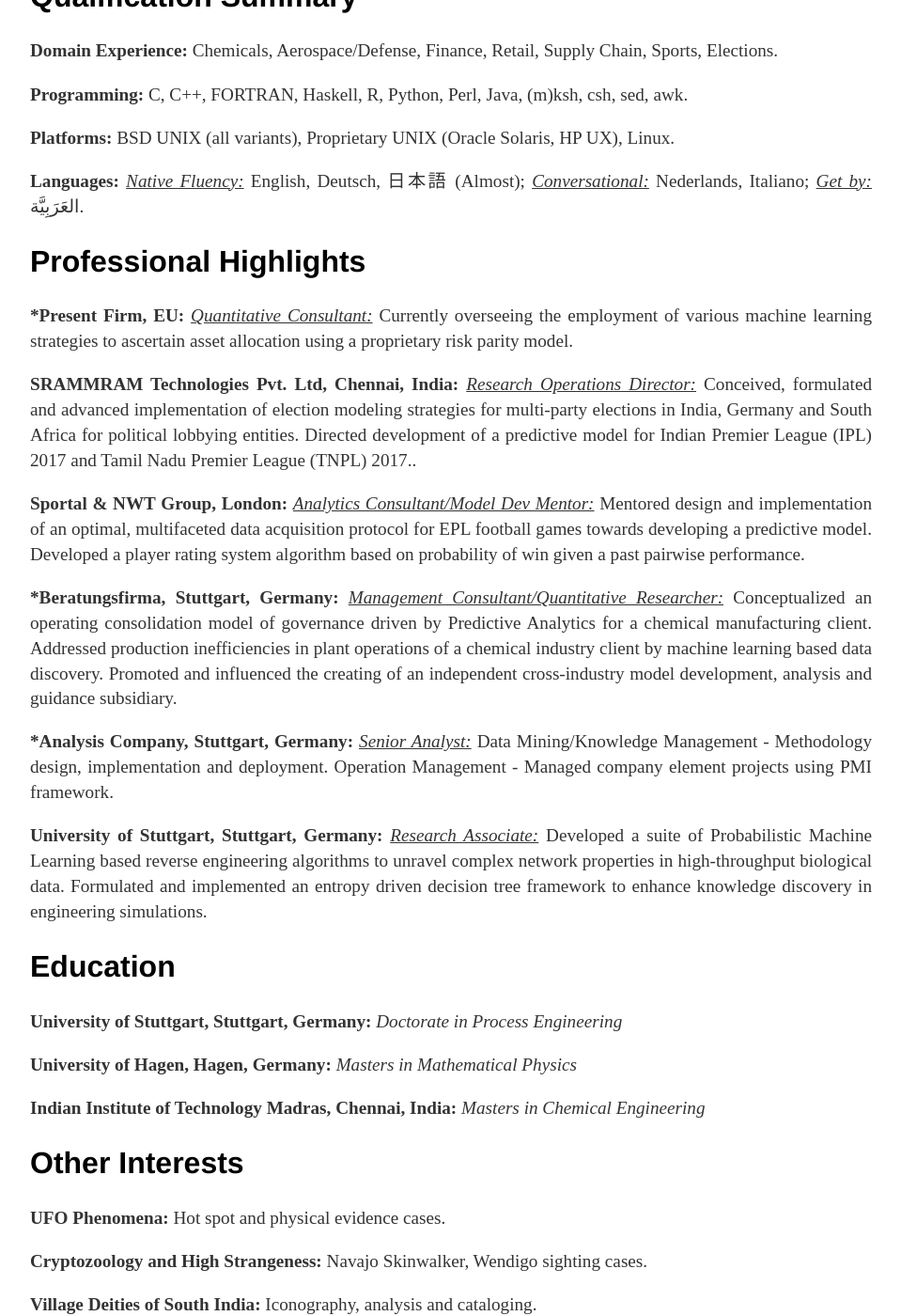
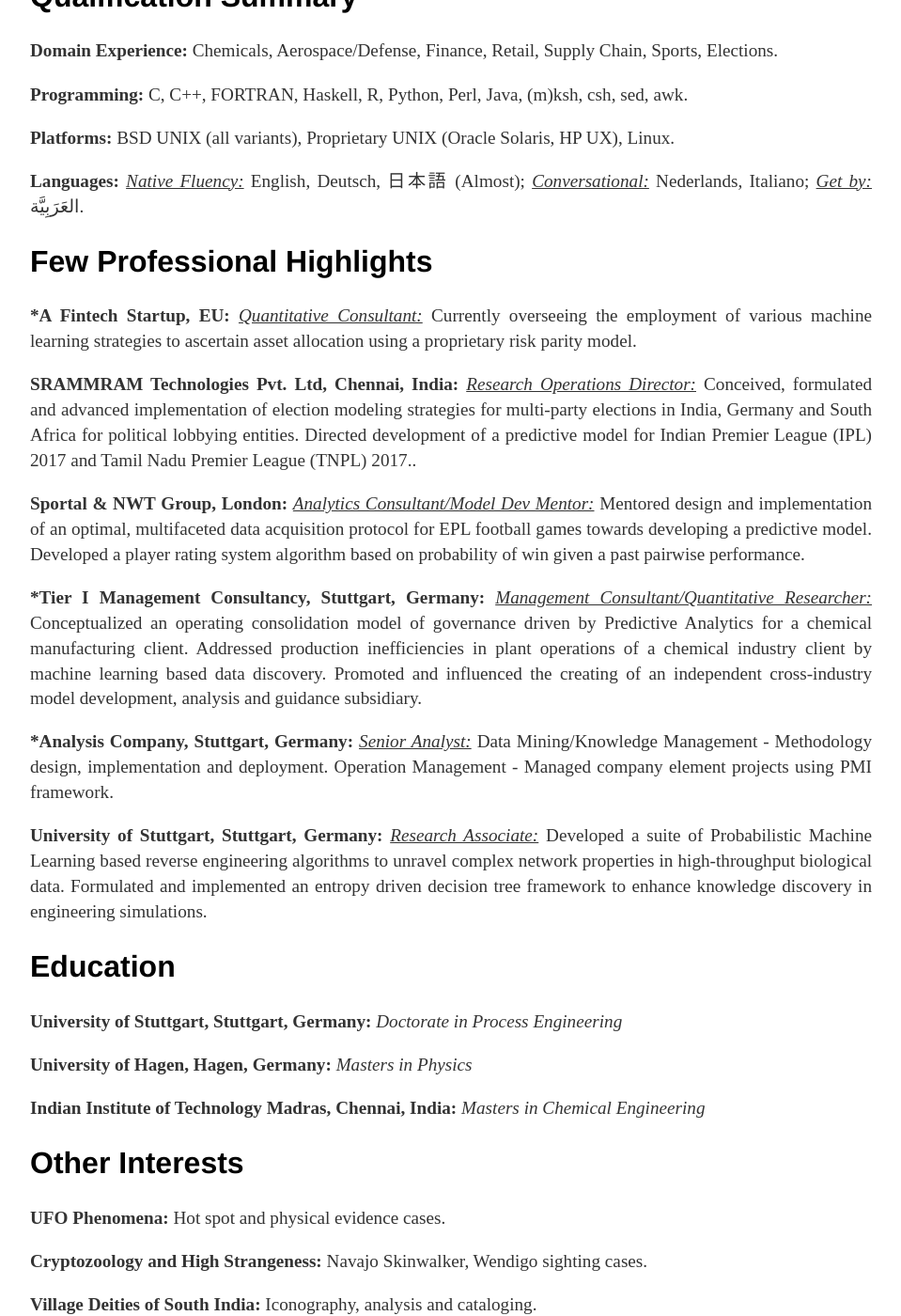
Before and after one commit to DaisukeAramaki/DaisukeAramaki.github.io, a Jekyll site: the page built from cv/index.html, in a window 1280 px wide and 1400 px high, scrolled down 538 px. Shown: the whole window at 94% size, without its empty margins (160-1119 px from the left). Built offline with Jekyll 4.4.1, drawn with Linux system fonts in a browser that asks for light colours.

Commit message:
Some Changes

```diff
--- a/about/index.html
+++ b/about/index.html
@@ -5,7 +5,7 @@
 
 		<div class="about">
 			<h1>About</h1>
-			<p style='text-align: justify;'> Sorry to disappoint if you expected to see the real old man from Section 9. A lot of folks on various tech sites, blogs and forums know me as Daisuke Aramaki/Skinwalker for nearly a decade and for the sake of familiarity, I decided to use the same account for this site. My real name is Prem and I'm from Chennai, India. I'm a Theoretical Physicist plus Chemical Engineer. Weird combination yes, but physics and math rule! Mathematical modeling & Simulation is one of my major areas of expertise and I lived and worked in EU for more than 14 years as a Research Manager and Management Consultant before coming back to Chennai. At the moment, I'm working remotely for a specialized European fintech firm. I'm also available for hire as a freelance researcher, analytics consultant and advisor. Do contact me at my email if you're interested in working with me. In addition to English, I also speak good <strong>Japanese</strong>, Dutch, Italian and fluent <strong>German</strong>. Feel free to communicate in any of the aforementioned languages. Check out my CV page for some specifics. Also check out my other blogs for more information.</p>
+			<p style='text-align: justify;'> Sorry to disappoint if you expected to see the real old man from Section 9. I opened this github account 9 years ago and decided to stick with it for this site as well. Besides, a lot of folks on various tech sites, blogs and forums know me as Daisuke Aramaki/Skinwalker for more than a decade and a half. My real name is Prem and I'm from Chennai, India. I'm a Physicist plus Chemical Engineer. Weird combination yes, but physics and math rule! Mathematical modeling & Simulation is one of my major areas of expertise and I lived and worked in EU for more than 14 years as a Research Manager and Management Consultant before coming back to Chennai. At the moment, I'm working remotely for a specialized European fintech firm. I'm also available for hire as a freelance researcher, analytics consultant and advisor. Do contact me at my email if you're interested in working with me. In addition to English, I also speak good Japanese, Dutch, Italian and fluent German. Feel free to communicate in any of the aforementioned languages. Check out my CV page for some specifics. Also check out my other blogs for more information.</p>
 
 			<ul class="contacts">
 				<!-- <li><a href="#">@TwitterHandle</a></li> -->
--- a/cv/index.html
+++ b/cv/index.html
@@ -28,12 +28,12 @@
 		<p style='text-align: justify;'><strong>Platforms: </strong>BSD UNIX (all variants), Proprietary UNIX (Oracle Solaris, HP UX), Linux.</p>
 		<p style='text-align: justify;'><strong>Languages: </strong><em><u>Native Fluency:</u></em> English, Deutsch, &#26085;&#26412;&#35486; (Almost); <em><u>Conversational:</u></em> Nederlands, Italiano; <em><u>Get by:</u></em>  &#1575;&#1604;&#1593;&#1614;&#1585;&#1614;&#1576;&#1616;&#1610;&#1614;&#1617;&#1577;&#8206;.</p>
 
-		                        <h2>Professional Highlights</h2>
-		<p style='text-align: justify;'><strong>*Present Firm, EU: </strong><em><u>Quantitative Consultant:</u></em> Currently overseeing the employment of various machine learning strategies to ascertain asset allocation using a proprietary risk parity model.</p>
+		                        <h2>Few Professional Highlights</h2>
+		<p style='text-align: justify;'><strong>*A Fintech Startup, EU: </strong><em><u>Quantitative Consultant:</u></em> Currently overseeing the employment of various machine learning strategies to ascertain asset allocation using a proprietary risk parity model.</p>
 		<p style='text-align: justify;'><strong>SRAMMRAM Technologies Pvt. Ltd, Chennai, India: </strong><em><u>Research Operations Director:</u></em> Conceived, formulated and advanced implementation of election modeling strategies for multi-party elections in India, Germany and South Africa for political lobbying entities. Directed development of a predictive model for Indian Premier League (IPL) 2017 and Tamil Nadu Premier League (TNPL) 2017..</p>
 		<p style='text-align: justify;'><strong>Sportal & NWT Group, London: </strong><em><u>Analytics Consultant/Model Dev Mentor:</u></em> Mentored design and implementation of an optimal, multifaceted data acquisition protocol for EPL football games towards developing a predictive model. Developed a player rating system algorithm based on probability of win given a past pairwise performance.</p>
 
-		<p style='text-align: justify;'><strong>*Beratungsfirma, Stuttgart, Germany: </strong><em><u>Management Consultant/Quantitative Researcher:</u></em> Conceptualized an operating consolidation model of governance driven by Predictive Analytics for a chemical manufacturing client. Addressed production inefficiencies in plant operations of a chemical industry client by machine learning based data discovery. Promoted and influenced the creating of an independent cross-industry model development, analysis and guidance subsidiary.</p>
+		<p style='text-align: justify;'><strong>*Tier I Management Consultancy, Stuttgart, Germany: </strong><em><u>Management Consultant/Quantitative Researcher:</u></em> Conceptualized an operating consolidation model of governance driven by Predictive Analytics for a chemical manufacturing client. Addressed production inefficiencies in plant operations of a chemical industry client by machine learning based data discovery. Promoted and influenced the creating of an independent cross-industry model development, analysis and guidance subsidiary.</p>
 
 		<p style='text-align: justify;'><strong>*Analysis Company, Stuttgart, Germany: </strong><em><u>Senior Analyst:</u></em> Data Mining/Knowledge Management - Methodology design, implementation and deployment. Operation Management - Managed company element projects using PMI framework.</p>
 
@@ -41,7 +41,7 @@
 
 	                                <h2>Education</h2>
 		<p style='text-align: justify;'><strong>University of Stuttgart, Stuttgart, Germany: </strong><em> Doctorate in Process Engineering</em></p>
-        	<p style='text-align: justify;'><strong>University of Hagen, Hagen, Germany: </strong><em>Masters in Mathematical Physics</em></p>
+        	<p style='text-align: justify;'><strong>University of Hagen, Hagen, Germany: </strong><em>Masters in Physics</em></p>
 		<p style='text-align: justify;'><strong>Indian Institute of Technology Madras, Chennai, India: </strong><em>Masters in Chemical Engineering</em></p>
 
 
```
